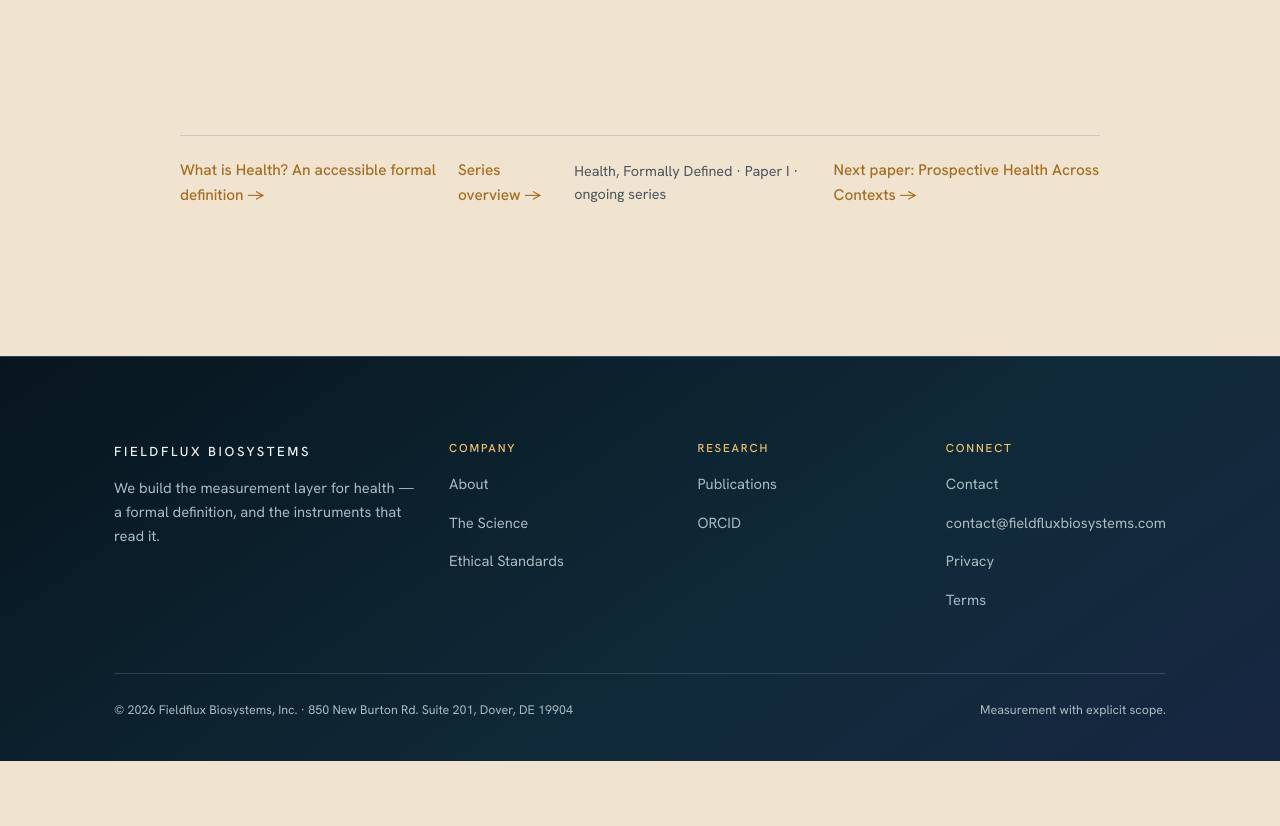
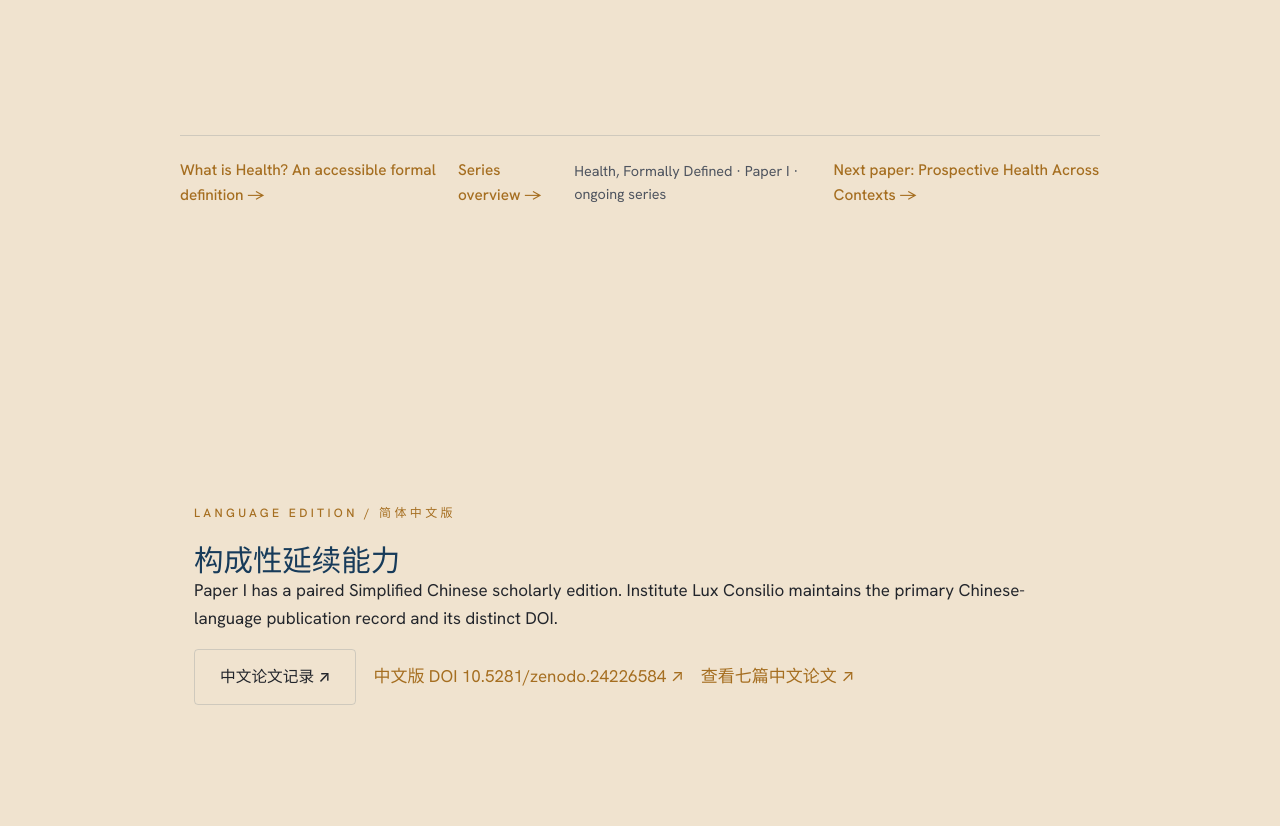
Before and after one commit to zedjames/fieldfluxbiosystems, a plain HTML site: page research-constitutive-continuation-capacity.html in a window 1280 px wide. Shown: the part 1974-2800 px from the top of the page. Before the commit the page ends 2735 px from the top, so only its background shows below. Drawn offline with Linux system fonts and the light colour scheme; animation ran at ten frames a second.

Commit message:
Link Chinese Health edition I from Fieldflux English research record

```diff
--- a/research-constitutive-continuation-capacity.html
+++ b/research-constitutive-continuation-capacity.html
@@ -51,7 +51,7 @@
   </div>
 
   <div class="paper-series-nav"><a class="link-arrow" href="definition-of-health.html">What is Health? An accessible formal definition →</a><a class="link-arrow" href="research-series-health-formally-defined.html">Series overview →</a><p class="subtle">Health, Formally Defined · Paper I · ongoing series</p><a class="link-arrow" href="research-prospective-health-across-contexts.html">Next paper: Prospective Health Across Contexts →</a></div>
-</article></div></section></main>
+</article></div></section><section class="section" aria-label="Simplified Chinese research edition"><div class="wrap" style="max-width:1020px"><p class="eyebrow">Language edition / 简体中文版</p><h2 style="font-size:clamp(22px,2.3vw,30px)" lang="zh-Hans">构成性延续能力</h2><p>Paper I has a paired Simplified Chinese scholarly edition. Institute Lux Consilio maintains the primary Chinese-language publication record and its distinct DOI.</p><p><a class="btn btn--ghost" href="https://instituteluxconsilio.org/publication-hfd1-zh.html" lang="zh-Hans">中文论文记录 ↗</a>　<a href="https://doi.org/10.5281/zenodo.24226584" target="_blank" rel="noopener">中文版 DOI 10.5281/zenodo.24226584 ↗</a>　<a href="research-health-formally-defined-zh.html" lang="zh-Hans">查看七篇中文论文 ↗</a></p></div></section></main>
 
 <footer class="footer"><div class="wrap"><div class="footer__top"><div class="footer__brand"><a class="brand" href="index.html"><span class="brand__word">FIELDFLUX&nbsp;BIOSYSTEMS</span></a><p>We build the measurement layer for health — a formal definition, and the instruments that read it.</p></div><div class="footer__col"><h4>Company</h4><ul><li><a href="about.html">About</a></li><li><a href="science.html">The Science</a></li><li><a href="ethics.html">Ethical Standards</a></li></ul></div><div class="footer__col"><h4>Research</h4><ul><li><a href="research.html">Publications</a></li><li><a href="https://orcid.org/0009-0000-2120-0739" target="_blank" rel="me noopener">ORCID</a></li></ul></div><div class="footer__col"><h4>Connect</h4><ul><li><a href="contact.html">Contact</a></li><li><a href="mailto:contact@fieldfluxbiosystems.com">contact@fieldfluxbiosystems.com</a></li><li><a href="privacy.html">Privacy</a></li><li><a href="terms.html">Terms</a></li></ul></div></div><div class="footer__bottom"><p>© 2026 Fieldflux Biosystems, Inc. · 850 New Burton Rd. Suite 201, Dover, DE 19904</p><p>Measurement, not diagnosis.</p></div></div></footer><script src="assets/js/fieldflux.js?v=16" defer></script>
 </body></html>
```
